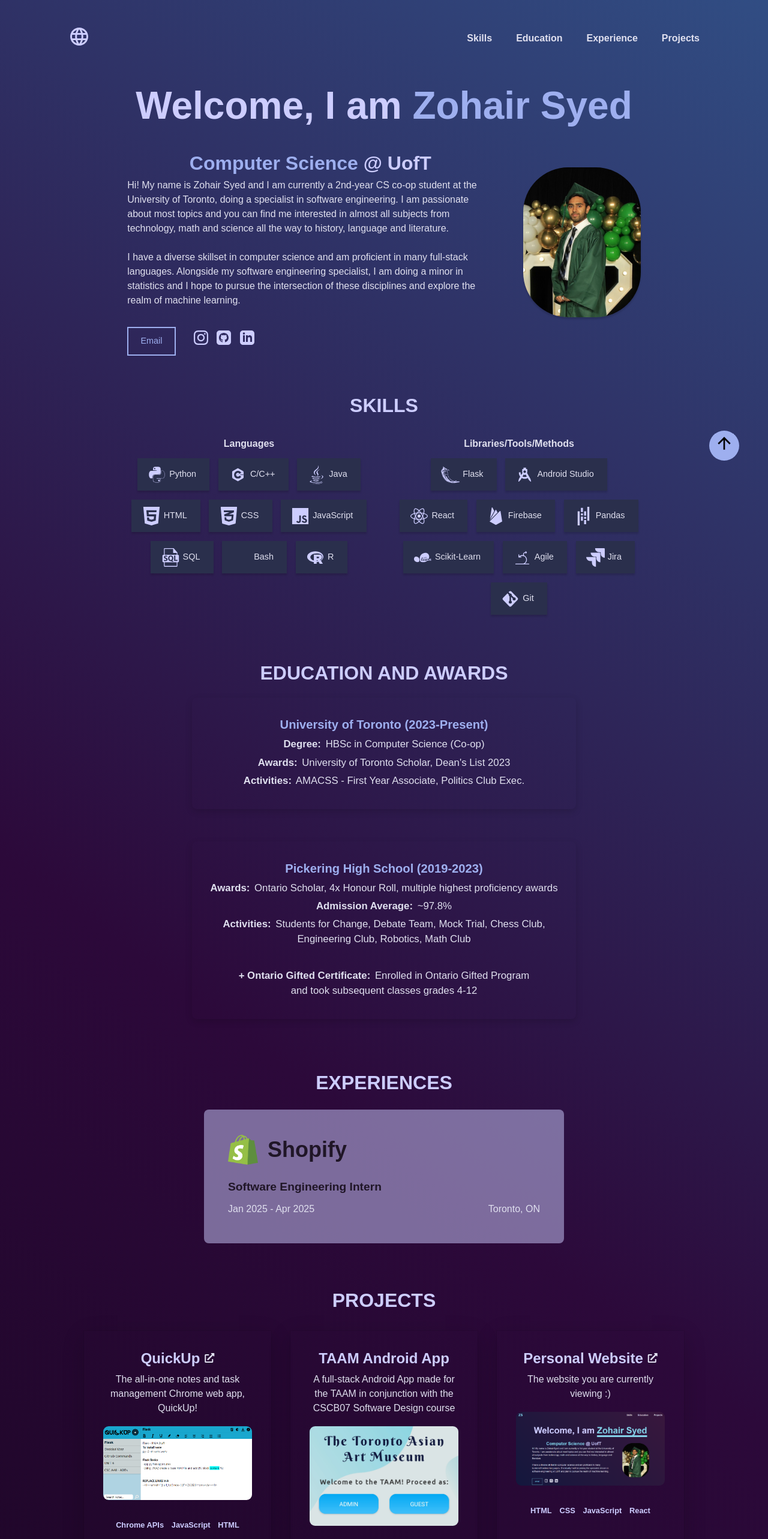
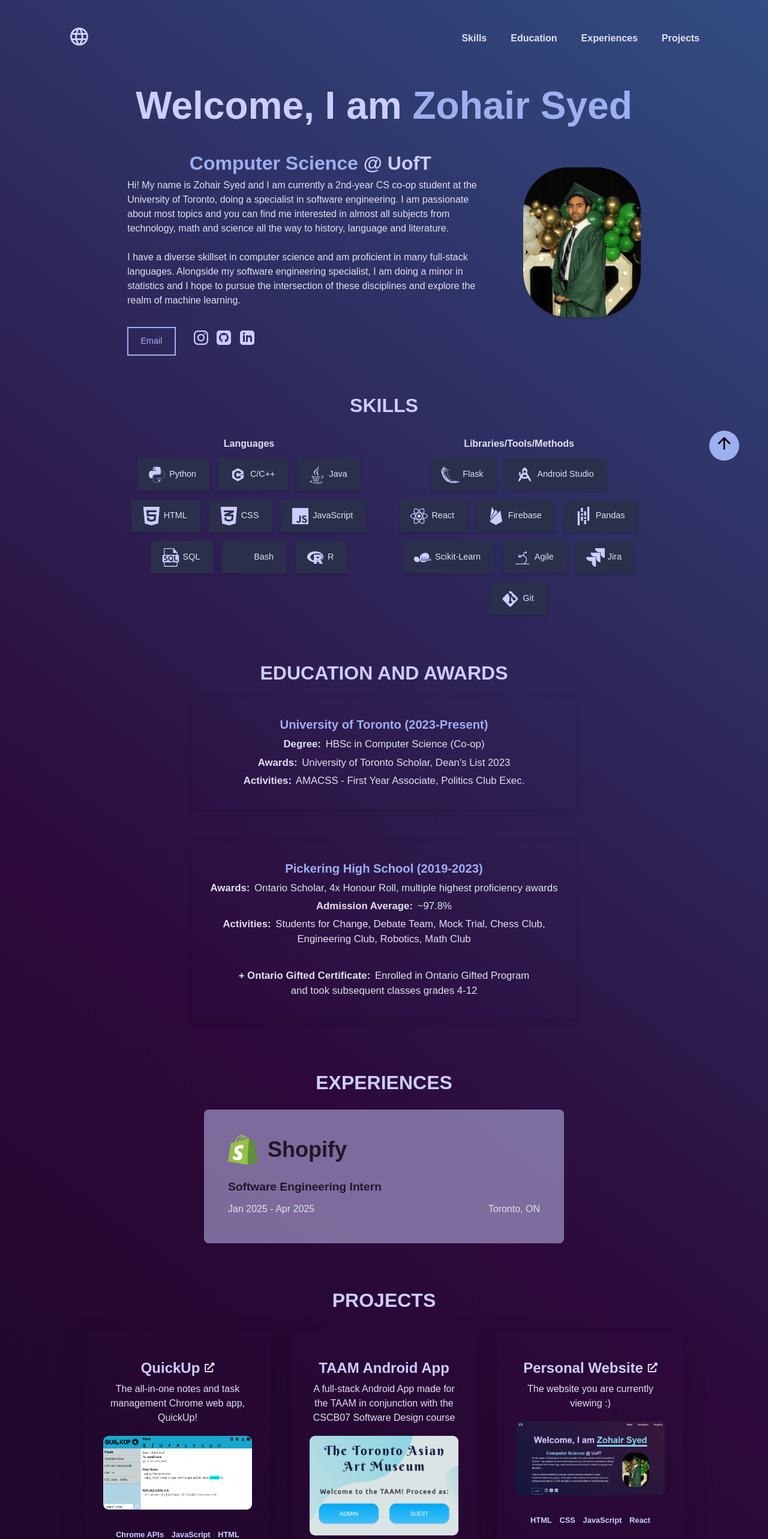
Before and after one commit to zsspan/zsspan.github.io, a React (Create React App) app: page / in a window 1280 px wide. Shown: the top 2566 px of the page at 60% size. Built offline with nearby package versions, Linux system fonts and the light colour scheme; some icons are missing.

Commit message:
fix: updated mobile view

```diff
--- a/src/components/header.js
+++ b/src/components/header.js
@@ -67,7 +67,7 @@ const Header = () => {
                 onClick={toggleNavList}
                 className="link link--nav"
               >
-                Experience
+                Experiences
               </a>
             </li>
             <li className="nav-list-item">
--- a/src/styles/index.css
+++ b/src/styles/index.css
@@ -63,5 +63,7 @@ button {
 @media (max-width: 900px) {
   h1 {
     font-size: 2.8rem;
+    text-align: center;
+    margin-right: 0.15em;
   }
 }
--- a/src/styles/projects.css
+++ b/src/styles/projects.css
@@ -7,7 +7,7 @@
 }
 
 .project {
-  padding: 2em;
+  padding: 3em 2em 1.5em 2em;
   margin: 0 auto;
   text-align: center;
   box-shadow: var(--shadow);
@@ -59,7 +59,9 @@
 }
 
 /* center the last item if it's alone in the last row */
-.projects-grid > .project:nth-last-child(1):nth-child(odd) {
-  grid-column: 2 / 3;
-  justify-self: center;
+@media (min-width: 875px) {
+  .projects-grid > .project:nth-last-child(1):nth-child(odd) {
+    grid-column: 2 / 3;
+    justify-self: center;
+  }
 }
```
